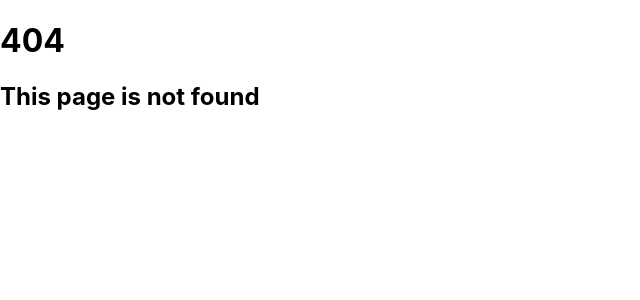
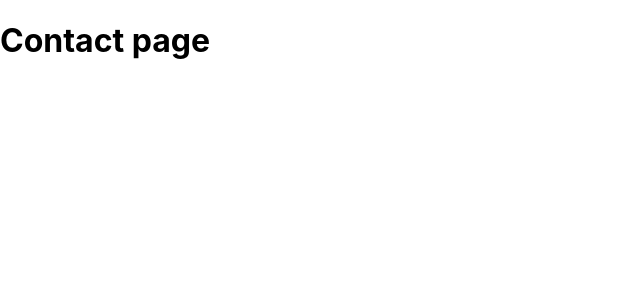
Before and after one commit to leaskagen/eksamen-grensesnittdesign, a React (Create React App) app: page /Contact in a window 1280 px wide. Before the commit this address had no page. Shown: the top 300 px of the page, without its empty margins (0-640 px from the left). Built offline with nearby package versions, Linux system fonts and the light colour scheme.

Commit message:
Working router

```diff
--- a/public/index.html
+++ b/public/index.html
@@ -24,7 +24,7 @@
       work correctly both with client-side routing and a non-root public URL.
       Learn how to configure a non-root public URL by running `npm run build`.
     -->
-    <title>React App</title>
+    <title>Pizzeria Bella</title>
   </head>
   <body>
     <noscript>You need to enable JavaScript to run this app.</noscript>
--- a/src/App.js
+++ b/src/App.js
@@ -1,7 +1,7 @@
 import logo from './logo.svg';
 import './App.css';
 
-import { BrowserRouter, Route, Switch } from 'react-router-dom';
+import { BrowserRouter, Routes, Route } from 'react-router-dom';
 
 // Import pages
 import Home from './pages/Home';
@@ -14,14 +14,13 @@ function App() {
   return (
 
     <BrowserRouter>
-      <Switch>
-        <Route exact path="/">
-          <Home />
-        </Route>
-        <Route>
-          <Error />
-        </Route>
-      </Switch>
+      <Routes>
+        <Route exact path="/" element={<Home/>}/>
+        <Route path="/Menu" element={<Menu/>}/>
+        <Route path="/Contact" element={<Contact/>}/>
+        <Route path="/Delivery" element={<Delivery/>}/>
+        <Route path="*" element={<Error/>}/>
+      </Routes>
     </BrowserRouter>
   );
 }
```
